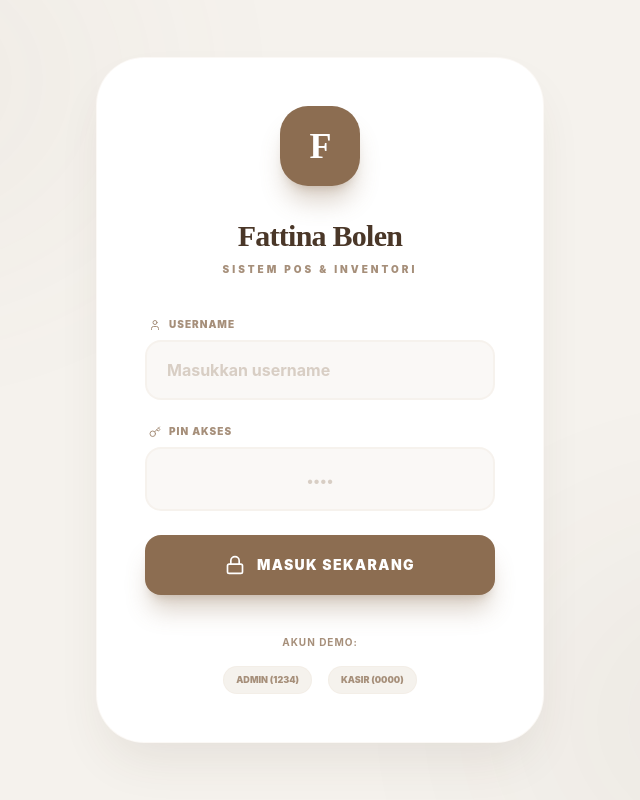
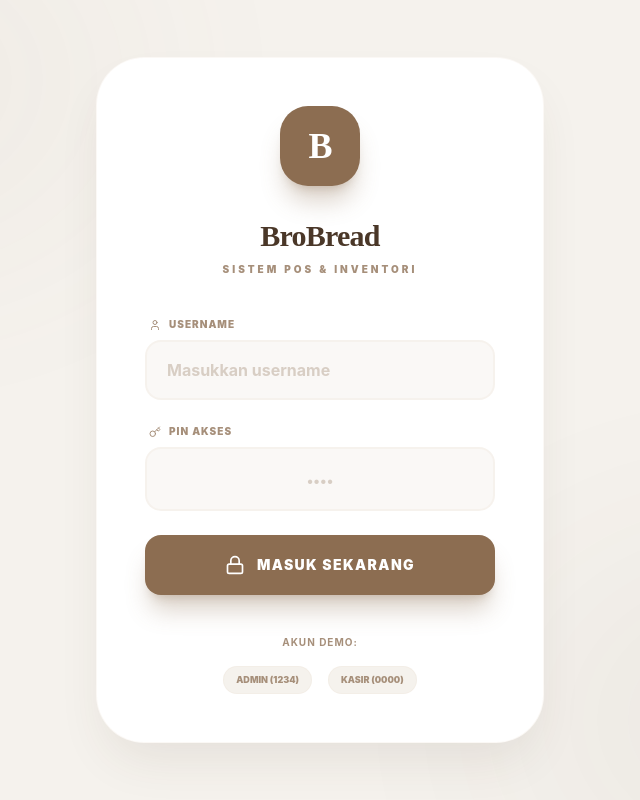
Before and after one commit to pmbstmikkomputama-byte/brobread, a React (Vite) app: page / in a window 1280 px wide. Shown: the whole page, without its empty margins (320-960 px from the left). Built offline with nearby package versions, Linux system fonts and the light colour scheme.

Commit message:
refactor: Ubah nama aplikasi dan identitas toko
Mengganti nama aplikasi dan referensi toko dari "Fattina Bolen" menjadi "BroBread" di berbagai file konfigurasi dan tampilan. Hal ini mencerminkan perubahan identitas merek aplikasi.

```diff
--- a/index.html
+++ b/index.html
@@ -3,7 +3,7 @@
   <head>
     <meta charset="UTF-8" />
     <meta name="viewport" content="width=device-width, initial-scale=1.0" />
-    <title>My Google AI Studio App</title>
+    <title>BroBread</title>
   </head>
   <body>
     <div id="root"></div>
--- a/metadata.json
+++ b/metadata.json
@@ -1,6 +1,6 @@
 {
-  "name": "BroBread POS",
-  "description": "Sistem kasir mobile-first untuk toko kue Fattina Bolen, dengan antarmuka yang bersih, manajemen pesanan, dan rekap transaksi.",
+  "name": "BroBread",
+  "description": "Sistem kasir mobile-first untuk toko kue BroBread, dengan antarmuka yang bersih, manajemen pesanan, dan rekap transaksi.",
   "requestFramePermissions": [],
   "majorCapabilities": []
 }
--- a/src/App.tsx
+++ b/src/App.tsx
@@ -94,7 +94,7 @@ const CATEGORY_DETAILS: Record<string, { description: string, image: string, col
     color: 'from-red-400/10 to-rose-500/10'
   },
   'Minuman': {
-    description: 'Segarkan hari Anda dengan aneka minuman pilihan yang pas bersanding dengan produk Fattina.',
+    description: 'Segarkan hari Anda dengan aneka minuman pilihan yang pas bersanding dengan produk BroBread.',
     image: 'https://images.unsplash.com/photo-1541167760496-162955ed8a9f?q=80&w=800&auto=format&fit=crop',
     color: 'from-blue-400/10 to-cyan-500/10'
   }
@@ -270,7 +270,7 @@ const ReportsDashboard = ({ transactions }: { transactions: Transaction[] }) =>
       <div className="flex flex-col md:flex-row justify-between md:items-end gap-4">
         <div>
           <h2 className="text-3xl font-serif font-black text-bakery-bark">Analisis Penjualan</h2>
-          <p className="text-bakery-muted text-xs font-bold uppercase tracking-widest mt-1">Metrik performa Fattina Bolen hari ini</p>
+          <p className="text-bakery-muted text-xs font-bold uppercase tracking-widest mt-1">Metrik performa BroBread hari ini</p>
         </div>
         <div className="flex gap-2">
            <button
@@ -1230,8 +1230,8 @@ export default function App() {
   const userRole = currentUser?.role || 'kasir';
   const [adminSection, setAdminSection] = useState<'general' | 'reports' | 'history' | 'catalog'>('general');
   const [systemConfig, setSystemConfig] = useState({
-    name: 'Fattina Bolen',
-    logo: 'F',
+    name: 'BroBread',
+    logo: 'B',
     logoUrl: '',
     address: 'Jl. Raya No. 123, Purwokerto',
     phone: '0812-3456-7890',
@@ -2175,7 +2175,7 @@ export default function App() {
                       >
                         <div className="w-32 h-32 md:w-48 md:h-48 bg-white p-2 md:p-3 rounded-2xl md:rounded-3xl border-4 border-bakery-tan shadow-xl overflow-hidden relative">
                           <img
-                            src={`https://api.qrserver.com/v1/create-qr-code/?size=200x200&data=FattinaBolen-${totalWithTax}`}
+                            src={`https://api.qrserver.com/v1/create-qr-code/?size=200x200&data=BroBread-${totalWithTax}`}
                             className={`w-full h-full object-contain ${isProcessingQRIS ? 'blur-sm grayscale' : ''}`}
                             alt="QRIS Code"
                           />
--- a/src/constants.ts
+++ b/src/constants.ts
@@ -90,7 +90,7 @@ export const PRODUCTS: Product[] = [
   },
   {
     id: 'm1',
-    name: 'Es Kopi Susu Fattina',
+    name: 'Es Kopi Susu Mantap',
     price: 18000,
     category: 'Minuman',
     description: 'Kopi susu gula aren andalan pendamping makan bolen.',
```
